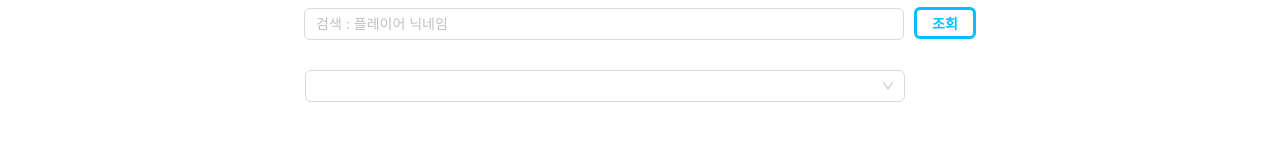
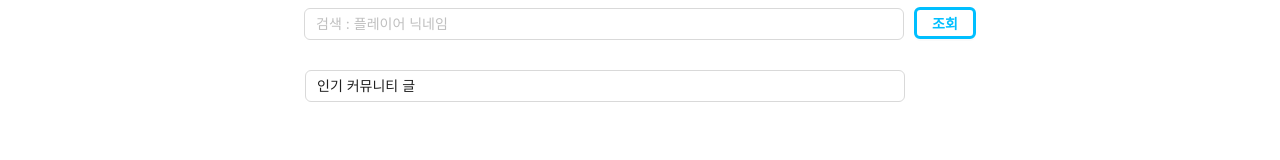
Before and after one commit to JangTaeil/mmr, a React (Create React App) app in the folder client/: page / in a window 1280 px wide. Shown: the part 227-387 px from the top of the page. Built offline with nearby package versions, Linux system fonts and the light colour scheme.

Commit message:
antd 수정

```diff
--- a/client/src/components/LandingPage/LandingPage.js
+++ b/client/src/components/LandingPage/LandingPage.js
@@ -1,14 +1,17 @@
 import React from 'react';
 import logo2 from '../../images/logo2.png'
 import advertise from '../../images/advertise.png'
-import { Button, Input, Select } from 'antd';
+import { Button, Input} from 'antd';
 import { Link } from 'react-router-dom';
+import { InputNumber, Space } from 'antd';
+
+
 
 function LandingPage() {
-  const handleChange = (value) => {
-    console.log(`selected ${value}`);
+  const onChange = (value) => {
+    console.log('changed', value);
   };
-  const options = [];
+
   return (
 
     <div>
@@ -17,25 +20,22 @@ function LandingPage() {
           <img src={logo2} />
         </div>
       </Link>
-      {/* <div style={{
-        display: 'flex',
-        alignItems: 'center',
-        margin: '0, auto',
-        height: '100px',
-        flexDirection : 'row',
-        justifyContent: 'center',
-      }}> */}
+
       <div style={{ textAlign: "center", margin: '0, auto' }}>
         <Input placeholder='검색 : 플레이어 닉네임' style={{ width: '600px', marginRight: '10px' }} />
         <Button htmlType="submit" style={{ border: ' solid #00bfff', color: '#00bfff', fontWeight: 'bold' }}>조회</Button>
       </div>
-      <div style={{ textAlign: "center", margin: '30px auto 0 -70px'}}>
-        <Select
-          mode="tags"
-          onChange={handleChange}
-          tokenSeparators={[',']}
-          options={options}
-          style={{ width: '600px', margin: '0 auto' }}/>
+      <div style={{ textAlign: "center", margin: '30px auto 0 -70px' }}>
+        <Space>
+          <InputNumber
+            defaultValue={'인기 커뮤니티 글'}
+            formatter={(value) => `$ ${value}`.replace(/\B(?=(\d{3})+(?!\d))/g, ',')}
+            parser={(value) => value?.replace(/\$\s?|(,*)/g, '')}
+            onChange={onChange}
+            style={{width: '600px'}}
+          />
+          </Space>
+
       </div>
       <div style={{ textAlign: "center", margin: '100px auto 0 auto' }}>
         <img src={advertise} />
```
